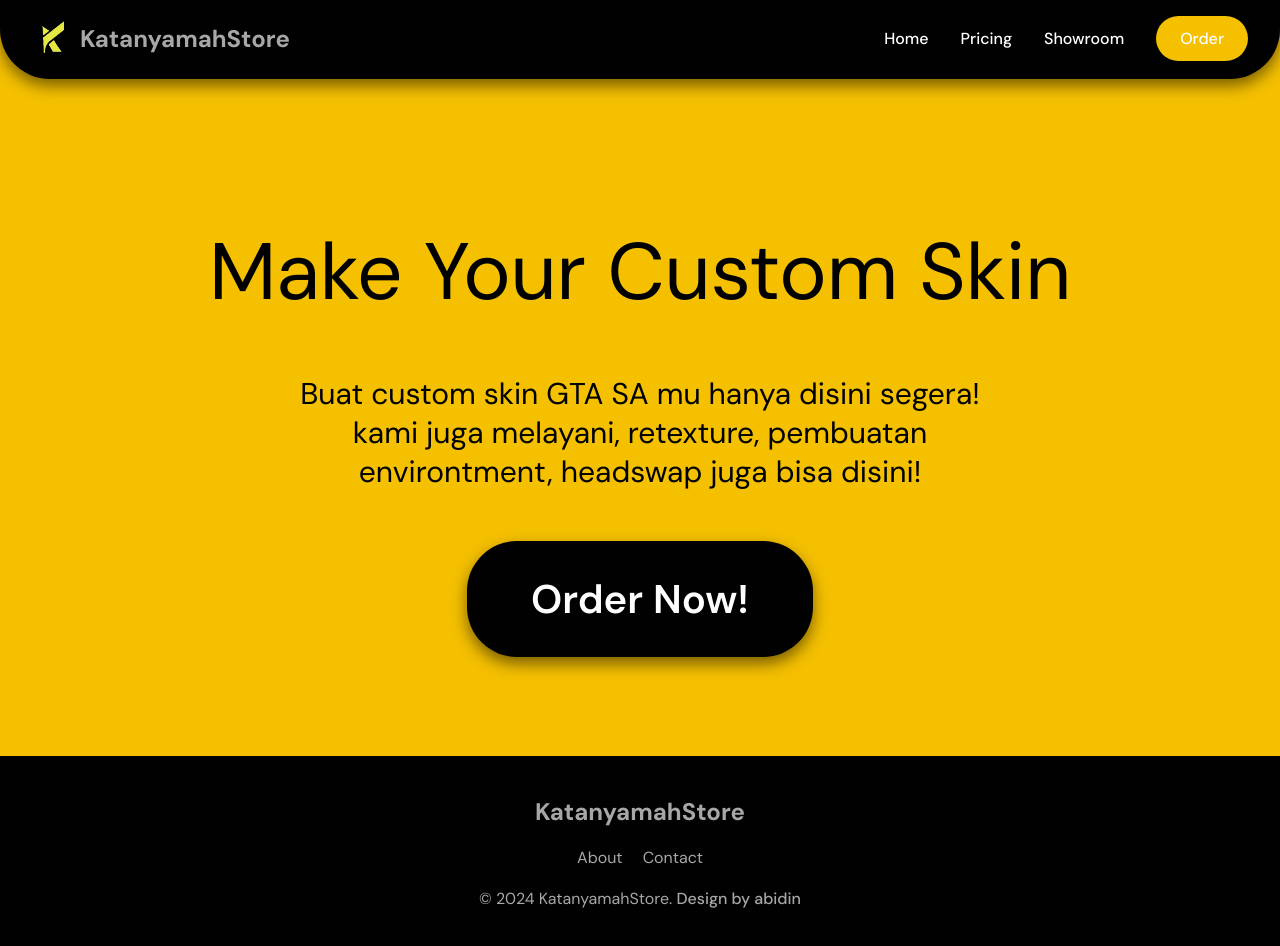
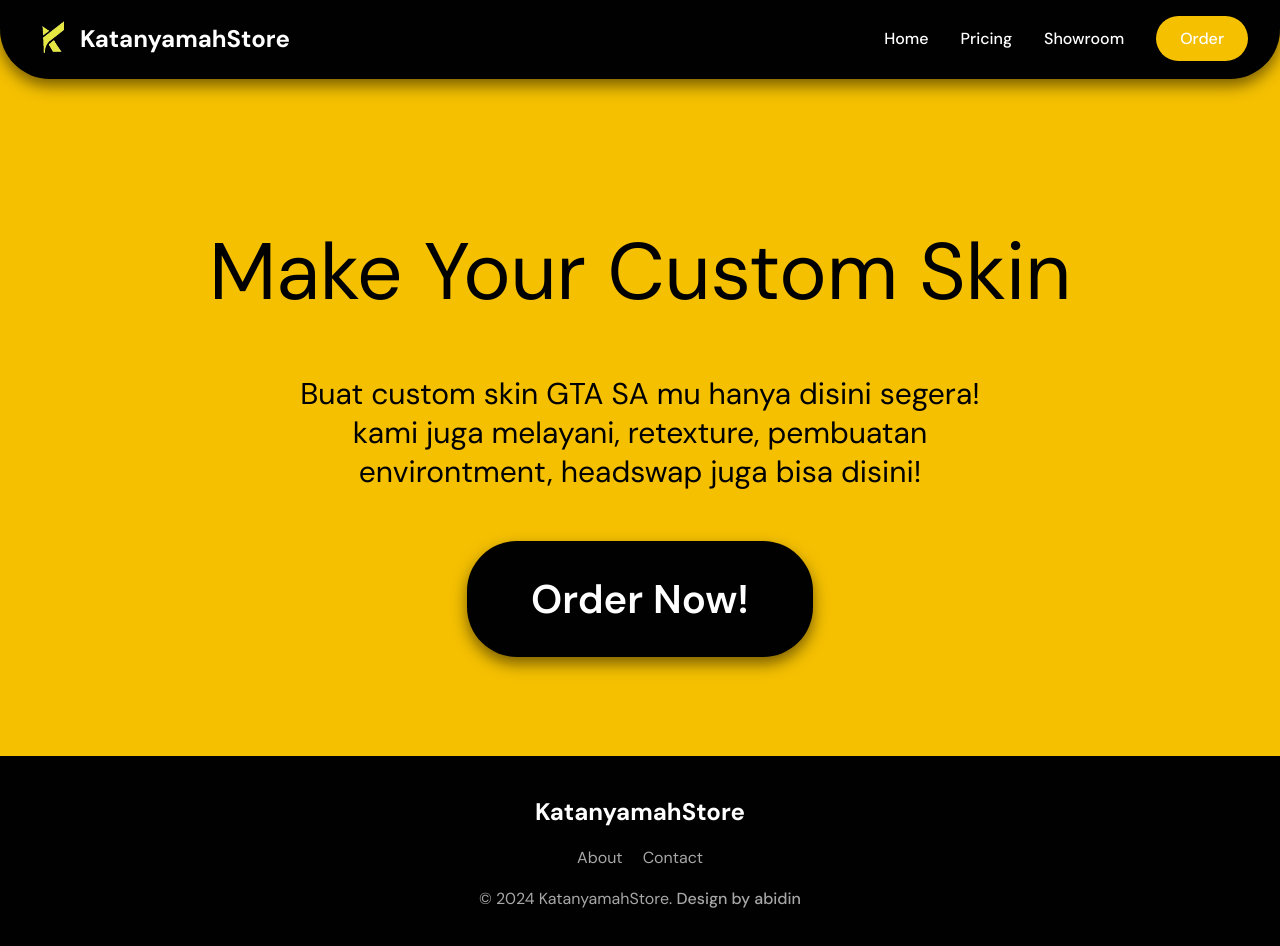
Before and after one commit to irsyaddza/KatanyamahStore, a plain HTML site: page index.html in a window 1280 px wide. Drawn offline with Linux system fonts and the light colour scheme.

Commit message:
fixing color

```diff
--- a/style.css
+++ b/style.css
@@ -139,7 +139,7 @@ footer {
 .logo-text {
   font-size: 1.5rem;
   font-weight: bold;
-  color: rgb(167, 167, 167);
+  color: white;
   text-decoration: none;
 }
 
```
